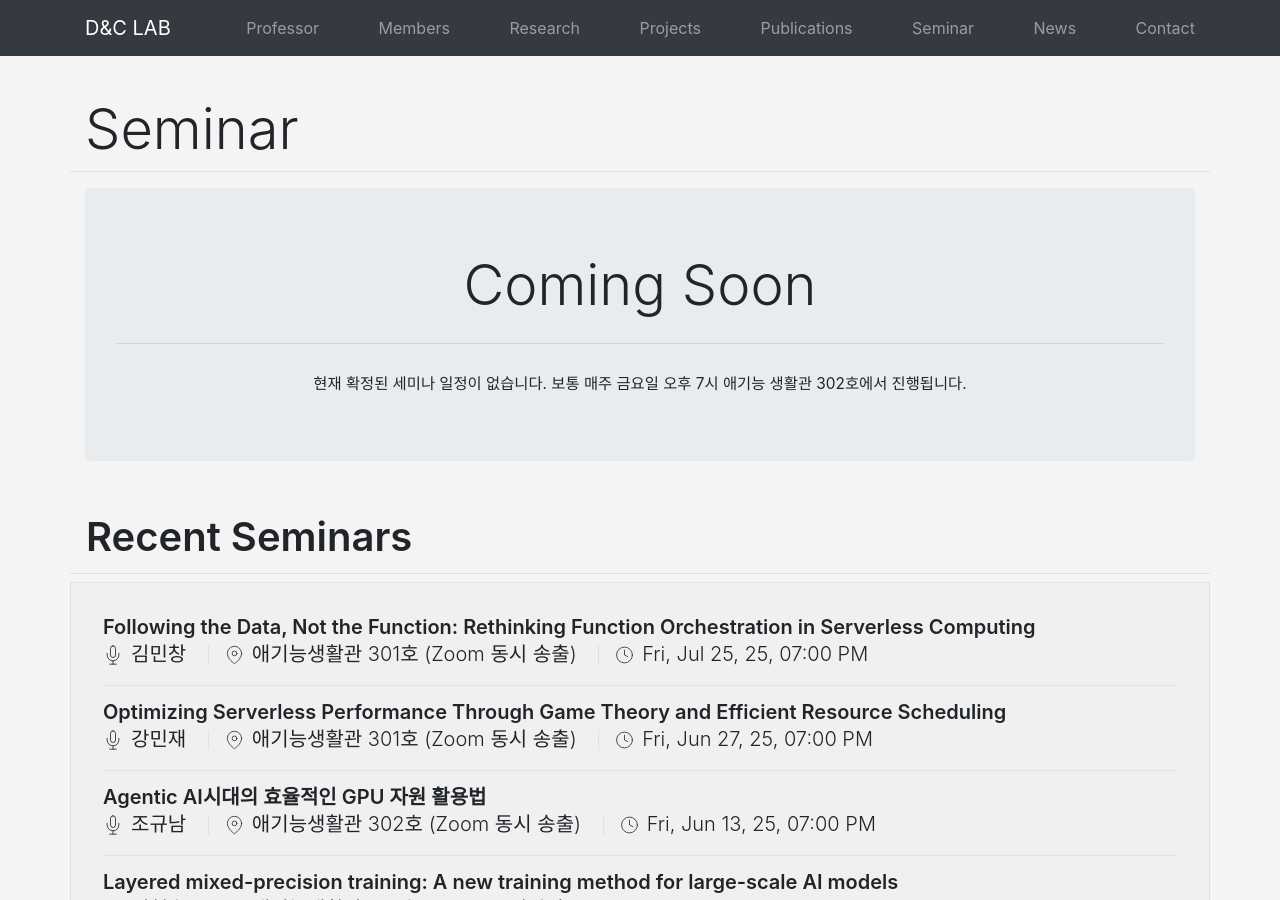
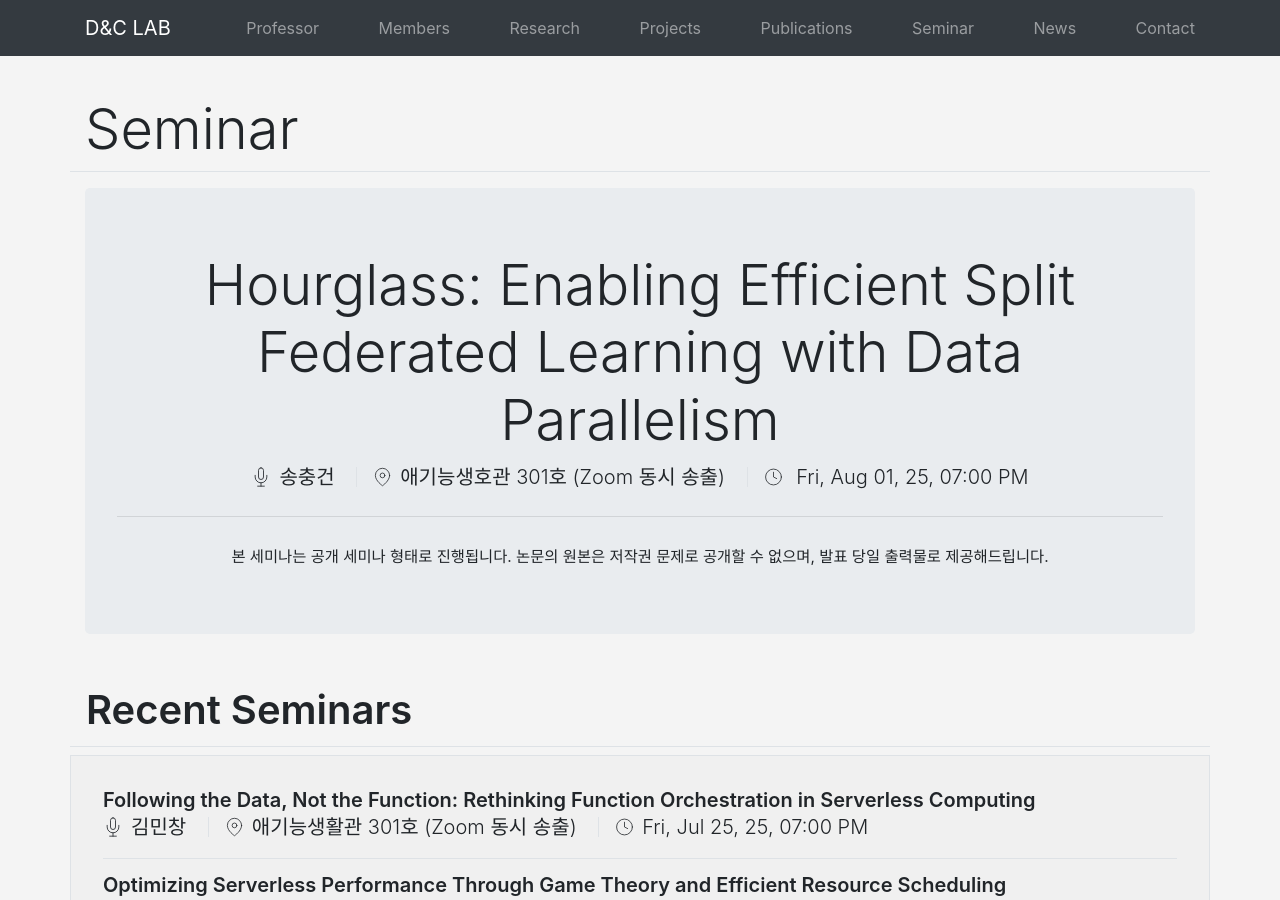
Before and after one commit to KU-Cloud/ku-cloud.github.io, a Jekyll site: the page built from seminar.html, in a window 1280 px wide and 900 px high. Built offline with Jekyll 4.4.1, drawn with Linux system fonts in a browser that asks for light colours.

Commit message:
update: added weekly seminar

```diff
--- a/_data/seminars.yaml
+++ b/_data/seminars.yaml
@@ -1115,3 +1115,7 @@
   speacker: 김민창
   date: 2025-07-25T19:00:00.000+0900
   location: 애기능생활관 301호 (Zoom 동시 송출)
+- title: 'Hourglass: Enabling Efficient Split Federated Learning with Data Parallelism'
+  speacker: 송충건
+  date: 2025-08-01T19:00:00.00+0900
+  location: 애기능생호관 301호 (Zoom 동시 송출)
```
